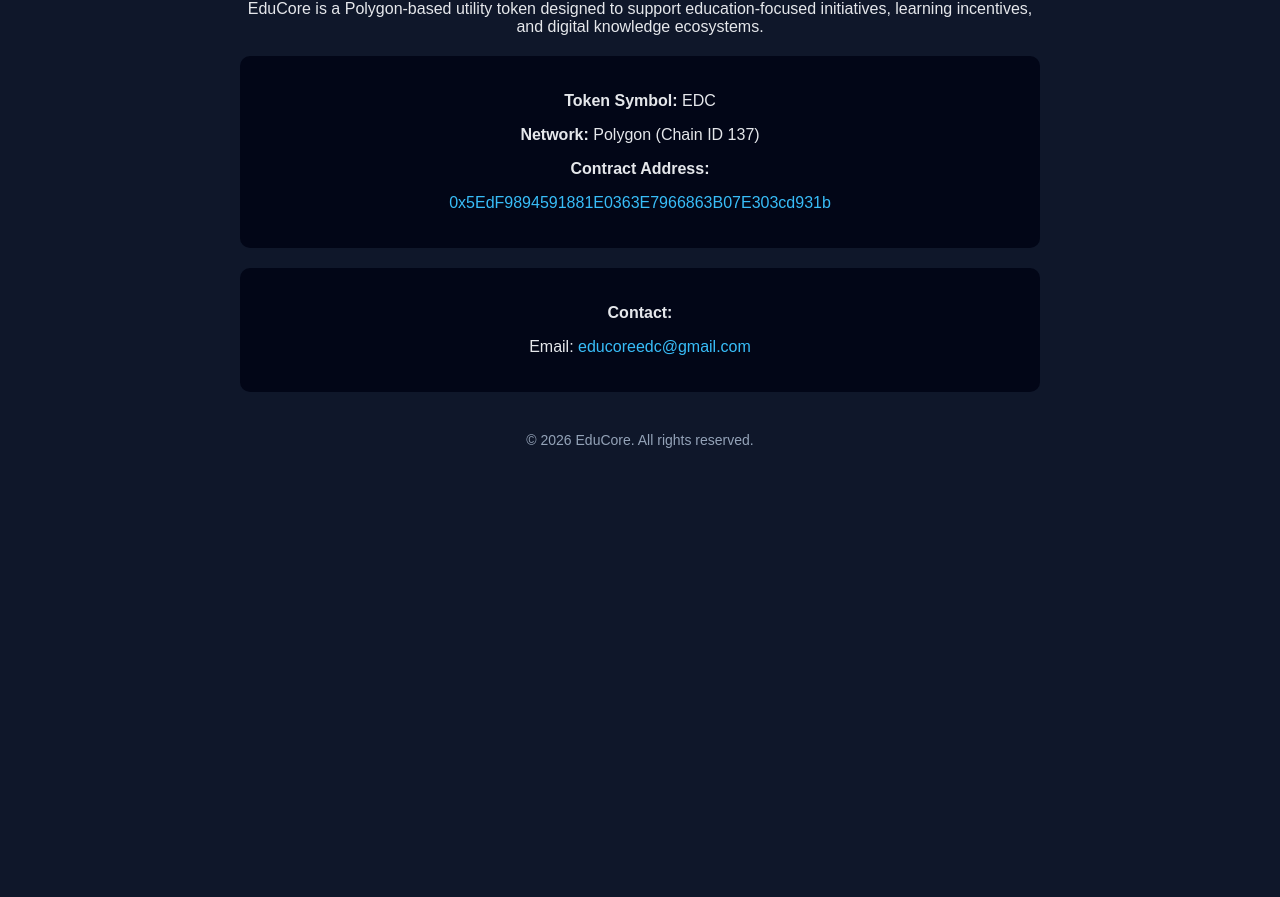
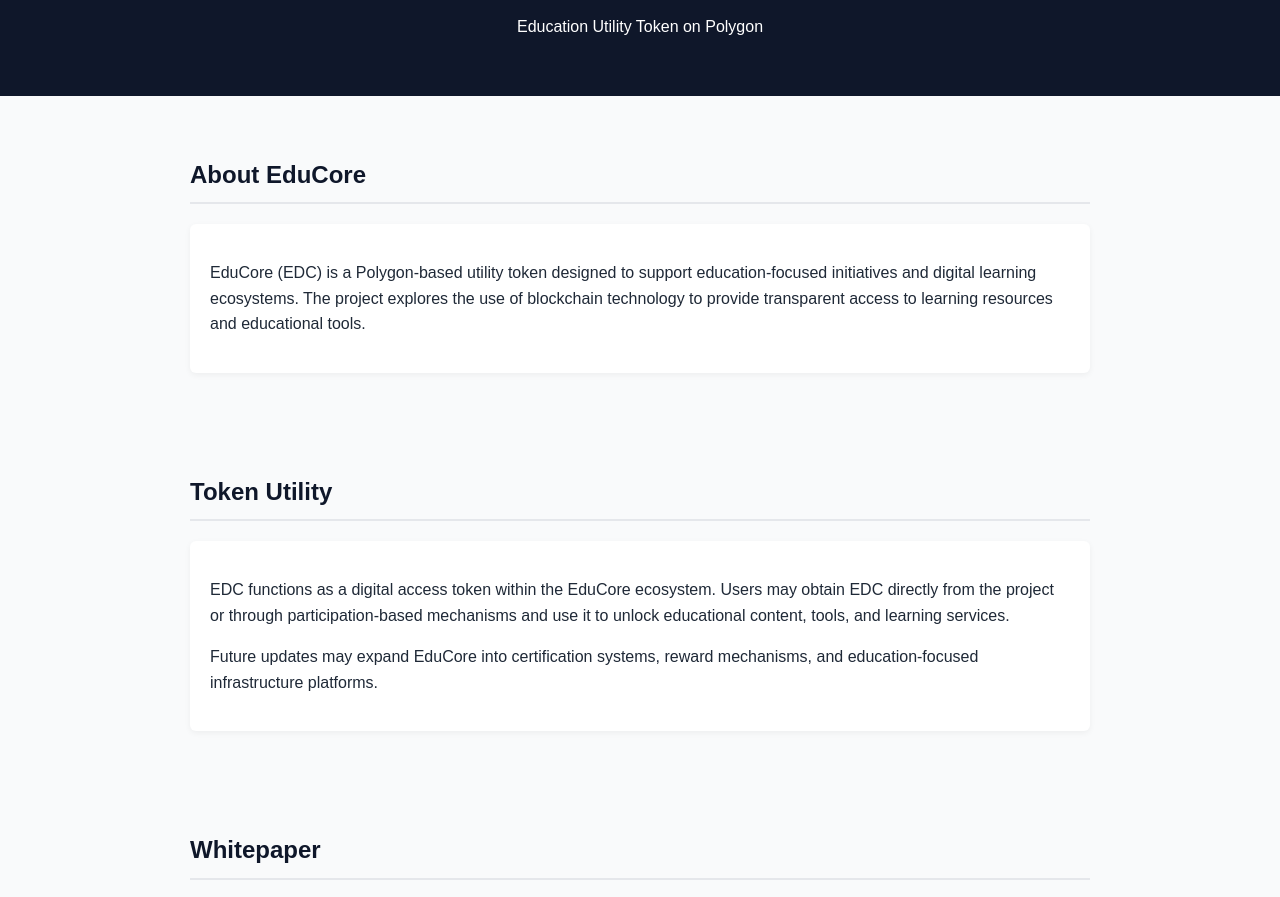
Before and after one commit to Prajwal381/educore-edc.github.io, a plain HTML site: page index.html in a window 1280 px wide. Shown: the part 120-1017 px from the top of the page. Before the commit the page ends 800 px from the top, so only its background shows below. Drawn offline with Linux system fonts and the light colour scheme.

Commit message:
Update index.html

```diff
--- a/index.html
+++ b/index.html
@@ -2,66 +2,141 @@
 <html lang="en">
 <head>
   <meta charset="UTF-8" />
-  <title>EduCore (EDC)</title>
-  <meta name="viewport" content="width=device-width, initial-scale=1.0" />
+  <meta name="viewport" content="width=device-width, initial-scale=1.0"/>
+  <title>EduCore (EDC) – Education Utility Token</title>
+  <meta name="description" content="EduCore (EDC) is a Polygon-based education utility token designed to provide access to learning resources and education-focused digital platforms." />
   <style>
     body {
-      font-family: Arial, sans-serif;
-      background: #0f172a;
-      color: #e5e7eb;
+      font-family: Arial, Helvetica, sans-serif;
       margin: 0;
       padding: 0;
+      line-height: 1.6;
+      background: #f9fafb;
+      color: #1f2937;
+    }
+    header {
+      background: #0f172a;
+      color: #ffffff;
+      padding: 40px 20px;
       text-align: center;
     }
-    .container {
-      max-width: 800px;
+    section {
+      max-width: 900px;
       margin: auto;
       padding: 40px 20px;
     }
-    h1 {
-      color: #38bdf8;
-    }
-    .box {
-      background: #020617;
-      padding: 20px;
-      border-radius: 10px;
-      margin-top: 20px;
+    h2 {
+      border-bottom: 2px solid #e5e7eb;
+      padding-bottom: 8px;
+      margin-bottom: 20px;
+      color: #0f172a;
     }
     a {
-      color: #38bdf8;
+      color: #2563eb;
       text-decoration: none;
     }
+    a:hover {
+      text-decoration: underline;
+    }
     footer {
-      margin-top: 40px;
+      background: #e5e7eb;
+      text-align: center;
+      padding: 20px;
       font-size: 14px;
-      color: #94a3b8;
+    }
+    .card {
+      background: #ffffff;
+      padding: 20px;
+      border-radius: 6px;
+      box-shadow: 0 2px 6px rgba(0,0,0,0.05);
     }
   </style>
 </head>
 <body>
-  <div class="container">
+
+<header>
   <h1>EduCore (EDC)</h1>
-    <p>EduCore is a Polygon-based utility token designed to support education-focused initiatives, learning incentives, and digital knowledge ecosystems.</p>
+  <p>Education Utility Token on Polygon</p>
+</header>
 
-    <div class="box">
-      <p><strong>Token Symbol:</strong> EDC</p>
-      <p><strong>Network:</strong> Polygon (Chain ID 137)</p>
-      <p><strong>Contract Address:</strong></p>
+<section>
+  <h2>About EduCore</h2>
+  <div class="card">
     <p>
-        <a href="https://polygonscan.com/token/0x5EdF9894591881E0363E7966863B07E303cd931b" target="_blank">
-          0x5EdF9894591881E0363E7966863B07E303cd931b
+      EduCore (EDC) is a Polygon-based utility token designed to support
+      education-focused initiatives and digital learning ecosystems.
+      The project explores the use of blockchain technology to provide
+      transparent access to learning resources and educational tools.
+    </p>
+  </div>
+</section>
+
+<section>
+  <h2>Token Utility</h2>
+  <div class="card">
+    <p>
+      EDC functions as a digital access token within the EduCore ecosystem.
+      Users may obtain EDC directly from the project or through participation-based
+      mechanisms and use it to unlock educational content, tools, and learning services.
+    </p>
+    <p>
+      Future updates may expand EduCore into certification systems,
+      reward mechanisms, and education-focused infrastructure platforms.
+    </p>
+  </div>
+</section>
+
+<section>
+  <h2>Whitepaper</h2>
+  <div class="card">
+    <p>
+      EduCore Whitepaper (v1.0)
+    </p>
+    <p>
+      <a href="https://raw.githubusercontent.com/Prajwal381/educore-edc.github.io/main/EduCore_Whitepaper_v1.0.pdf" target="_blank">
+        Download Whitepaper (PDF)
       </a>
     </p>
   </div>
+</section>
 
-    <div class="box">
-      <p><strong>Contact:</strong></p>
-      <p>Email: <a href="mailto:contact.educoreedc@gmail.com">educoreedc@gmail.com</a></p>
+<section>
+  <h2>Team</h2>
+  <div class="card">
+    <p><strong>Founder & Project Lead</strong></p>
+    <p>Name: Prajwal N Rajankatti</p>
+    <p>
+      GitHub:
+      <a href="https://github.com/Prajwal381" target="_blank">
+        https://github.com/Prajwal381
+      </a>
+    </p>
+    <p>
+      LinkedIn:
+      <a href="https://www.linkedin.com/in/prajwal-rajankatti-undefined-078356312/" target="_blank">
+        View Profile
+      </a>
+    </p>
   </div>
+</section>
+
+<section>
+  <h2>Contact</h2>
+  <div class="card">
+    <p>
+      Official Contact Email:
+      <a href="mailto:educoreedc@gmail.com">educoreedc@gmail.com</a>
+    </p>
+    <p>
+      EduCore is an early-stage open project. The contact email is publicly
+      listed for transparency and communication purposes.
+    </p>
+  </div>
+</section>
 
 <footer>
-      © 2026 EduCore. All rights reserved.
+  <p>© 2026 EduCore (EDC). All rights reserved.</p>
 </footer>
-  </div>
+
 </body>
 </html>
```
Lines whose indentation alone changed are shown as unchanged.
